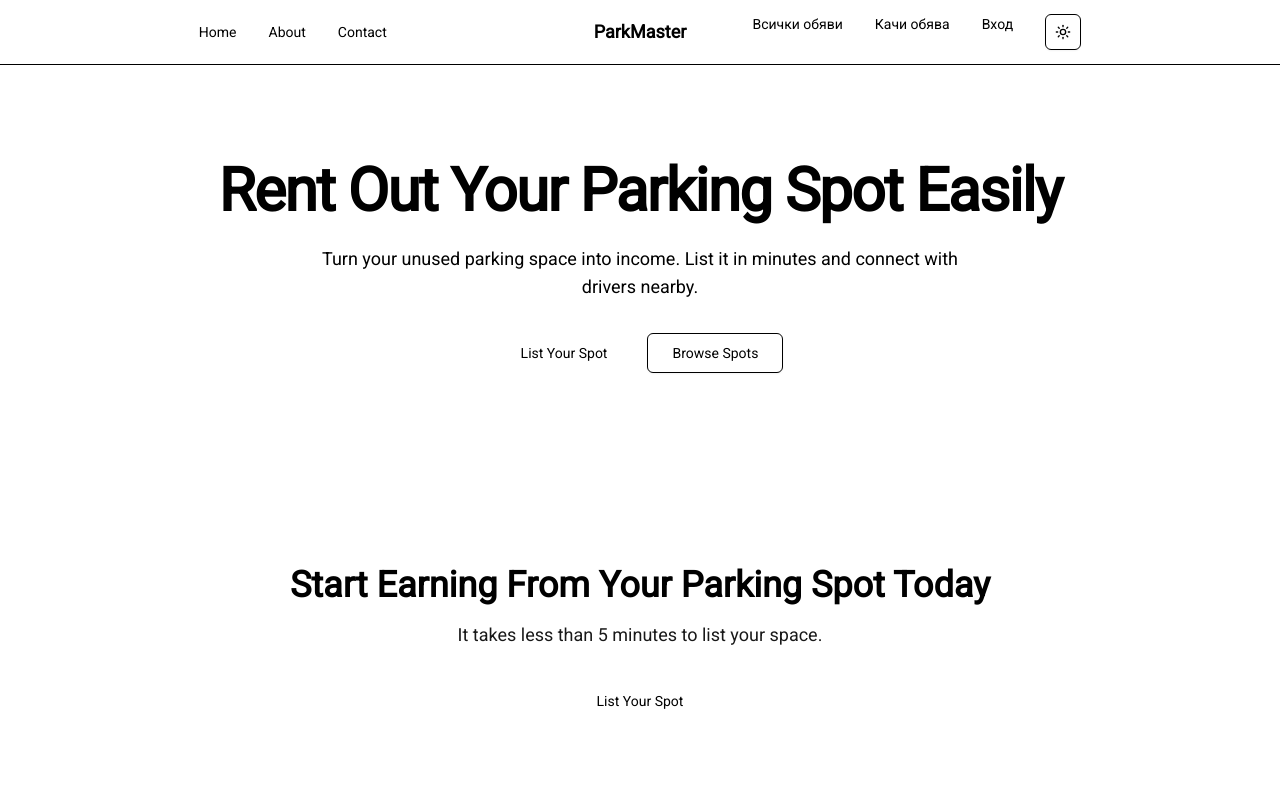
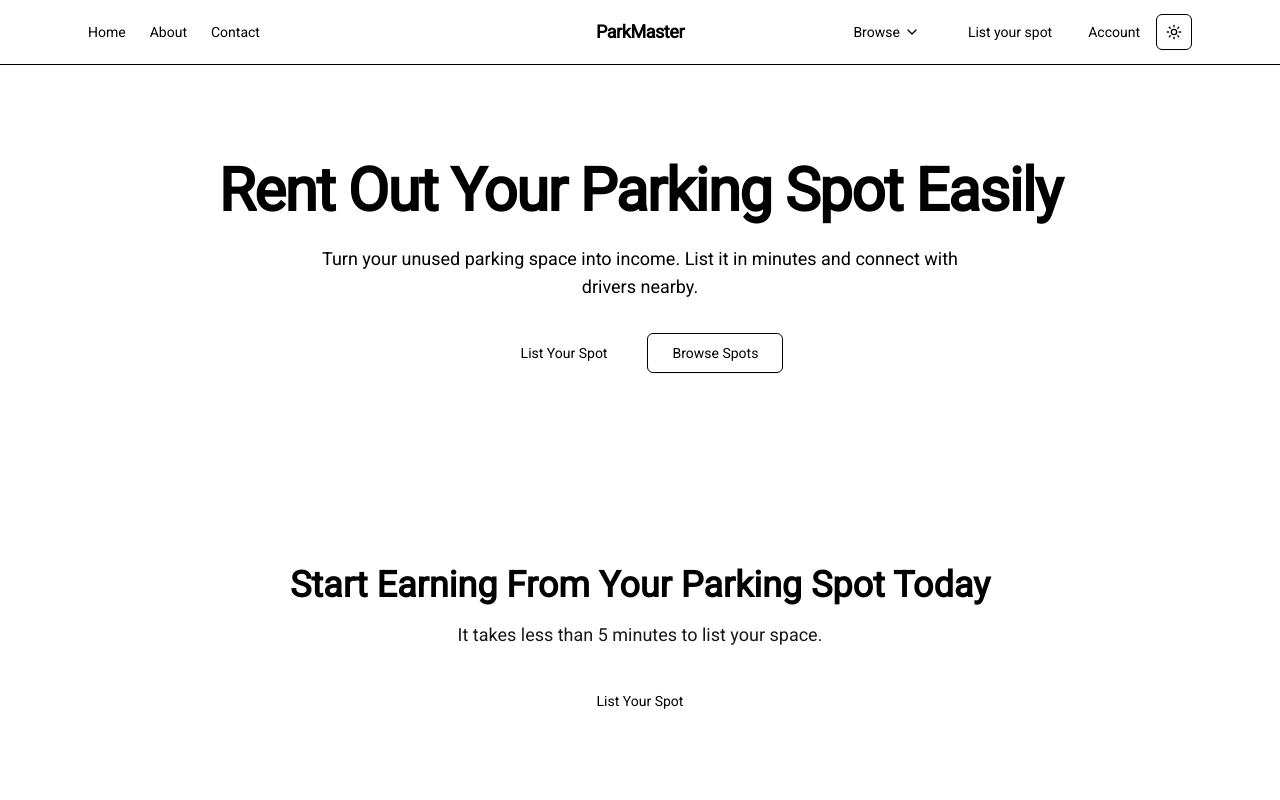
Before and after one commit to Ovedenski/park-master, a Next.js app: page / in a window 1280 px wide. Shown: the top 800 px of the page. Built offline with nearby package versions, Linux system fonts and the light colour scheme.

Commit message:
Navbar and ThemeToggle Reworks

```diff
--- a/app/components/navbar.tsx
+++ b/app/components/navbar.tsx
@@ -1,125 +1,206 @@
-// import Link from "next/link";
+"use client"
 
-// import {
-//   NavigationMenu,
-//   NavigationMenuList,
-//   NavigationMenuItem,
-//   NavigationMenuLink,
-//   navigationMenuTriggerStyle,
-// } from "@/components/ui/navigation-menu";
-// import ThemeToggle from "./theme-toggle";
+import * as React from "react"
+import Link from "next/link"
+import { usePathname } from "next/navigation"
+import { ChevronDown, Menu } from "lucide-react"
 
-// export default function NavbarMenu() {
-//   return (
-//     <NavigationMenu>
-//       <NavigationMenuList>
-//         <NavigationMenuItem>
-//           <NavigationMenuLink asChild className={navigationMenuTriggerStyle()}>
-//             <Link href="/">Home</Link>
-//           </NavigationMenuLink>
-//           <NavigationMenuLink asChild className={navigationMenuTriggerStyle()}>
-//             <Link href="/about">About</Link>
-//           </NavigationMenuLink>
-//           <NavigationMenuLink asChild className={navigationMenuTriggerStyle()}>
-//             <ThemeToggle />
-//           </NavigationMenuLink>
-//         </NavigationMenuItem>
-//       </NavigationMenuList>
-//     </NavigationMenu>
-//   );
-// }
-
-"use client";
-
-import Link from "next/link";
-import { usePathname } from "next/navigation";
-import { Menu } from "lucide-react";
-import { Button } from "@/components/ui/button";
-import ThemeToggle from "./theme-toggle";
+import { Button } from "@/components/ui/button"
+import ThemeToggle from "./theme-toggle"
+import {
+  DropdownMenu,
+  DropdownMenuContent,
+  DropdownMenuItem,
+  DropdownMenuTrigger,
+} from "@/components/ui/dropdown-menu"
 import {
   Sheet,
   SheetClose,
   SheetContent,
-  SheetDescription,
-  SheetFooter,
-  SheetHeader,
   SheetTitle,
   SheetTrigger,
-} from "@/components/ui/sheet";
-import { cn } from "@/lib/utils";
+} from "@/components/ui/sheet"
+import { cn } from "@/lib/utils"
+import { categories } from "@/lib/categories"
+
+const leftLinks = [
+  { href: "/", label: "Home" },
+  { href: "/#about", label: "About" },
+  { href: "/#contact", label: "Contact" },
+]
+
+const rightLinks = [
+  { href: "/account", label: "Account" },
+]
 
 export default function NavbarMenu() {
-  const pathname = usePathname();
+  const pathname = usePathname()
 
-  const isActive = (href: string) => pathname === href;
-
-  const linkStyles = (href: string) =>
-    cn(
-      "relative text-sm font-medium transition-colors",
-      "hover:text-primary",
-      isActive(href) && "text-primary",
-    );
+  const isActive = (href: string) => {
+    if (href === "/") return pathname === "/"
+    if (href.startsWith("/#")) return pathname === "/"
+    return pathname.startsWith(href)
+  }
 
   return (
     <nav className="sticky top-0 z-50 border-b bg-background/80 backdrop-blur-md">
-      <div className="container mx-auto px-4 h-16 flex items-center justify-around">
-        {/* LEFT (Desktop) */}
-        <div className="hidden md:flex gap-8">
-          <NavLink href="/" active={isActive("/")}>
-            Home
-          </NavLink>
-          <NavLink href="/about" active={isActive("/about")}>
-            About
-          </NavLink>
-          <NavLink href="/contact" active={isActive("/contact")}>
-            Contact
-          </NavLink>
+      <div className="mx-auto flex h-16 max-w-6xl items-center justify-between px-4 md:px-6">
+        {/* Mobile left */}
+        <div className="flex md:hidden">
+          <MobileMenu pathname={pathname} />
         </div>
 
-        {/* CENTER LOGO */}
-        <div className="absolute left-1/2 -translate-x-1/2 text-lg font-bold">
-          <Link href="/">ParkMaster</Link>
+        {/* Left desktop */}
+        <div className="hidden min-w-0 flex-1 items-center gap-6 md:flex">
+          {leftLinks.map((link) => (
+            <NavLink key={link.href} href={link.href} active={isActive(link.href)}>
+              {link.label}
+            </NavLink>
+          ))}
         </div>
 
-        {/* RIGHT (Desktop) */}
-        <div className="hidden md:flex gap-8">
-          <NavLink href="/listings" active={isActive("/listings")}>
-            Всички обяви
-          </NavLink>
-          <NavLink href="/list-spot" active={isActive("/list-spot")}>
-            Качи обява
-          </NavLink>
-          <NavLink href="/login" active={isActive("/login")}>
-            Вход
-          </NavLink>
-
-         <ThemeToggle/>
+        {/* Center logo */}
+        <div className="flex shrink-0 justify-center px-4">
+          <Link
+            href="/"
+            className="text-lg font-bold tracking-tight transition-colors hover:text-primary"
+          >
+            ParkMaster
+          </Link>
         </div>
 
-        {/* MOBILE */}
-        <div className="md:hidden ml-auto">
-          <Sheet>
-            <SheetTrigger asChild>
-              <Button variant="ghost" size="icon">
-                <Menu className="h-5 w-5" />
-              </Button>
-            </SheetTrigger>
-            <SheetContent side="right" className="bg-black">
-              <SheetTitle></SheetTitle>
-              <SheetDescription></SheetDescription>
-              <div className="flex flex-col gap-6 mt-10 ml-2 text-lg font-medium">
-                <Link href="/">Home</Link>
-                <Link href="/about">About</Link>
-                <Link href="/contact">Contact</Link>
-                <Link href="/garages">Гаражи</Link>
-                <Link href="/parking-spots">Паркоместа</Link>
-              </div>
-            </SheetContent>
-          </Sheet>
+        {/* Right desktop */}
+        <div className="hidden min-w-0 flex-1 items-center justify-end gap-4 md:flex">
+          <BrowseDropdown />
+
+          <Button asChild size="sm" className="rounded-full px-5">
+            <Link href="/list-spot">List your spot</Link>
+          </Button>
+
+          {rightLinks.map((link) => (
+            <NavLink key={link.href} href={link.href} active={isActive(link.href)}>
+              {link.label}
+            </NavLink>
+          ))}
+
+          <ThemeToggle />
+        </div>
+
+        {/* Mobile right */}
+        <div className="flex md:hidden">
+          <ThemeToggle />
         </div>
       </div>
     </nav>
-  );
+  )
+}
+
+function BrowseDropdown() {
+  return (
+    <DropdownMenu>
+      <DropdownMenuTrigger asChild>
+        <Button variant="ghost" className="gap-1 px-2 text-sm font-medium">
+          Browse
+          <ChevronDown className="h-4 w-4" />
+        </Button>
+      </DropdownMenuTrigger>
+
+      <DropdownMenuContent align="end" className="w-56">
+        <DropdownMenuItem asChild>
+          <Link href="/listings">All listings</Link>
+        </DropdownMenuItem>
+
+        {categories.map((category) => (
+          <DropdownMenuItem asChild key={category.slug}>
+            <Link href={`/listings/${category.slug}`}>{category.label}</Link>
+          </DropdownMenuItem>
+        ))}
+      </DropdownMenuContent>
+    </DropdownMenu>
+  )
+}
+
+function MobileMenu({ pathname }: { pathname: string }) {
+  const isActive = (href: string) => {
+    if (href === "/") return pathname === "/"
+    if (href.startsWith("/#")) return pathname === "/"
+    return pathname.startsWith(href)
+  }
+
+  return (
+    <Sheet>
+      <SheetTrigger asChild>
+        <Button variant="ghost" size="icon" aria-label="Open menu">
+          <Menu className="h-5 w-5" />
+        </Button>
+      </SheetTrigger>
+
+      <SheetContent side="left" className="w-[280px] sm:w-[320px]">
+        <SheetTitle className="sr-only">Navigation menu</SheetTitle>
+
+        <div className="mt-8 flex flex-col gap-2">
+          {leftLinks.map((link) => (
+            <SheetClose asChild key={link.href}>
+              <Link
+                href={link.href}
+                className={cn(
+                  "rounded-md px-3 py-2 text-base font-medium transition-colors hover:bg-muted hover:text-primary",
+                  isActive(link.href) && "bg-muted text-primary"
+                )}
+              >
+                {link.label}
+              </Link>
+            </SheetClose>
+          ))}
+
+          <SheetClose asChild>
+            <Link
+              href="/listings"
+              className={cn(
+                "rounded-md px-3 py-2 text-base font-medium transition-colors hover:bg-muted hover:text-primary",
+                pathname.startsWith("/listings") && "bg-muted text-primary"
+              )}
+            >
+              Browse
+            </Link>
+          </SheetClose>
+
+          <div className="mt-2 space-y-1 pl-3">
+            {categories.map((category) => (
+              <SheetClose asChild key={category.slug}>
+                <Link
+                  href={`/listings/${category.slug}`}
+                  className="block rounded-md px-3 py-2 text-sm text-muted-foreground transition-colors hover:bg-muted hover:text-primary"
+                >
+                  {category.label}
+                </Link>
+              </SheetClose>
+            ))}
+          </div>
+
+          <SheetClose asChild>
+            <Link
+              href="/account"
+              className={cn(
+                "rounded-md px-3 py-2 text-base font-medium transition-colors hover:bg-muted hover:text-primary",
+                pathname.startsWith("/account") && "bg-muted text-primary"
+              )}
+            >
+              Account
+            </Link>
+          </SheetClose>
+        </div>
+
+        <div className="mt-6">
+          <SheetClose asChild>
+            <Button asChild className="w-full rounded-full">
+              <Link href="/list-spot">List your spot</Link>
+            </Button>
+          </SheetClose>
+        </div>
+      </SheetContent>
+    </Sheet>
+  )
 }
 
 function NavLink({
@@ -127,28 +208,26 @@ function NavLink({
   active,
   children,
 }: {
-  href: string;
-  active: boolean;
-  children: React.ReactNode;
+  href: string
+  active: boolean
+  children: React.ReactNode
 }) {
   return (
     <Link
       href={href}
       className={cn(
-        "relative text-sm font-medium transition-colors hover:text-primary",
-        active && "text-primary",
+        "group relative text-sm font-medium transition-colors hover:text-primary",
+        active && "text-primary"
       )}
     >
       {children}
-
-      {/* Hover + Active underline */}
       <span
         className={cn(
-          "absolute -bottom-1 left-0 h-2px w-full origin-left scale-x-0 bg-primary transition-transform duration-300",
+          "absolute -bottom-1 left-0 h-0.5 w-full origin-left scale-x-0 bg-primary transition-transform duration-300",
           active && "scale-x-100",
-          "group-hover:scale-x-100",
+          "group-hover:scale-x-100"
         )}
       />
     </Link>
-  );
+  )
 }
--- a/app/components/theme-toggle.tsx
+++ b/app/components/theme-toggle.tsx
@@ -12,18 +12,31 @@ import {
 } from "@/components/ui/dropdown-menu";
 
 export default function ThemeToggle() {
+  const [mounted, setMounted] = React.useState(false)
   const { setTheme } = useTheme();
 
+React.useEffect(() => {
+    setMounted(true)
+  }, [])
 
-  return (
+  if (!mounted) {
+    return (
+      <Button variant="outline" size="icon" disabled aria-label="Toggle theme">
+        <Sun className="h-[1.2rem] w-[1.2rem]" />
+      </Button>
+    )
+  }
+
+ return (
     <DropdownMenu>
       <DropdownMenuTrigger asChild>
-        <Button variant="outline" size="icon">
+        <Button variant="outline" size="icon" aria-label="Toggle theme">
           <Sun className="h-[1.2rem] w-[1.2rem] scale-100 rotate-0 transition-all dark:scale-0 dark:-rotate-90" />
           <Moon className="absolute h-[1.2rem] w-[1.2rem] scale-0 rotate-90 transition-all dark:scale-100 dark:rotate-0" />
           <span className="sr-only">Toggle theme</span>
         </Button>
       </DropdownMenuTrigger>
+
       <DropdownMenuContent align="end">
         <DropdownMenuItem onClick={() => setTheme("light")}>
           Light
@@ -36,5 +49,5 @@ export default function ThemeToggle() {
         </DropdownMenuItem>
       </DropdownMenuContent>
     </DropdownMenu>
-  );
+  )
 }
```
